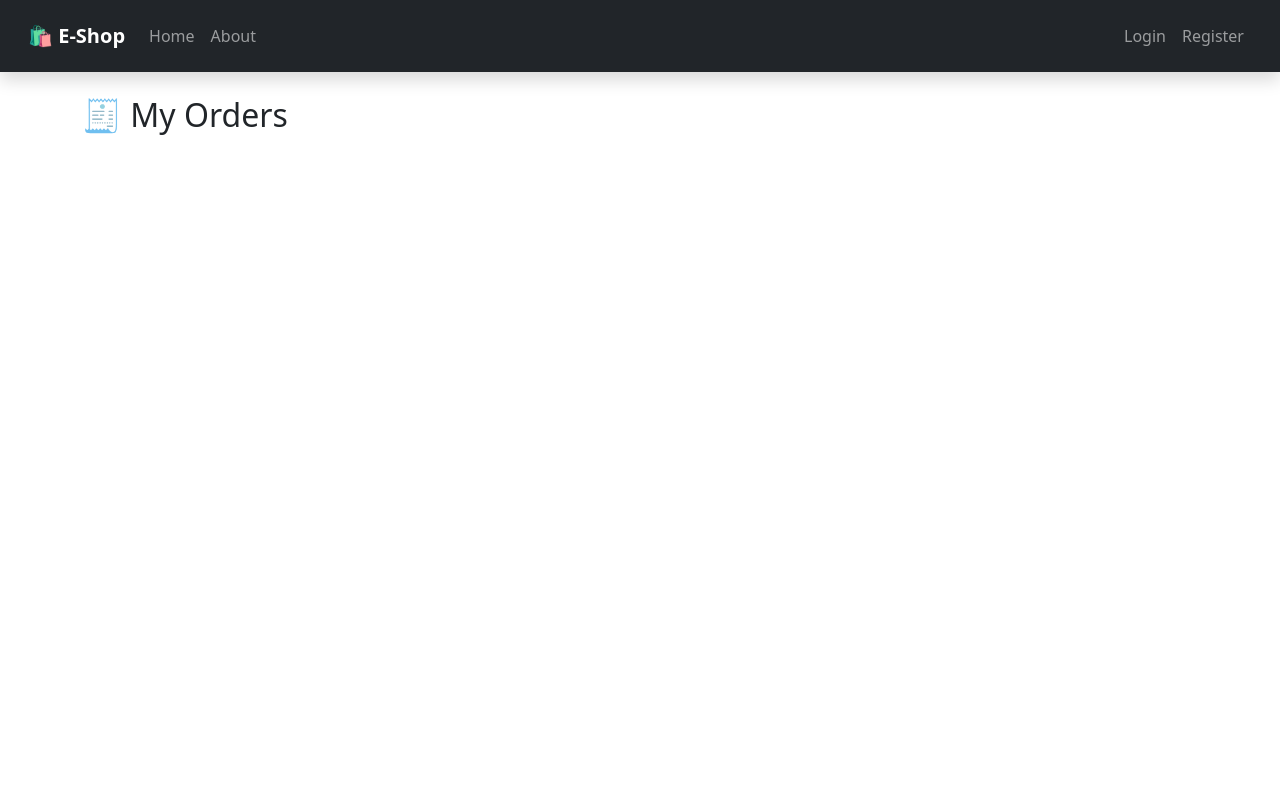
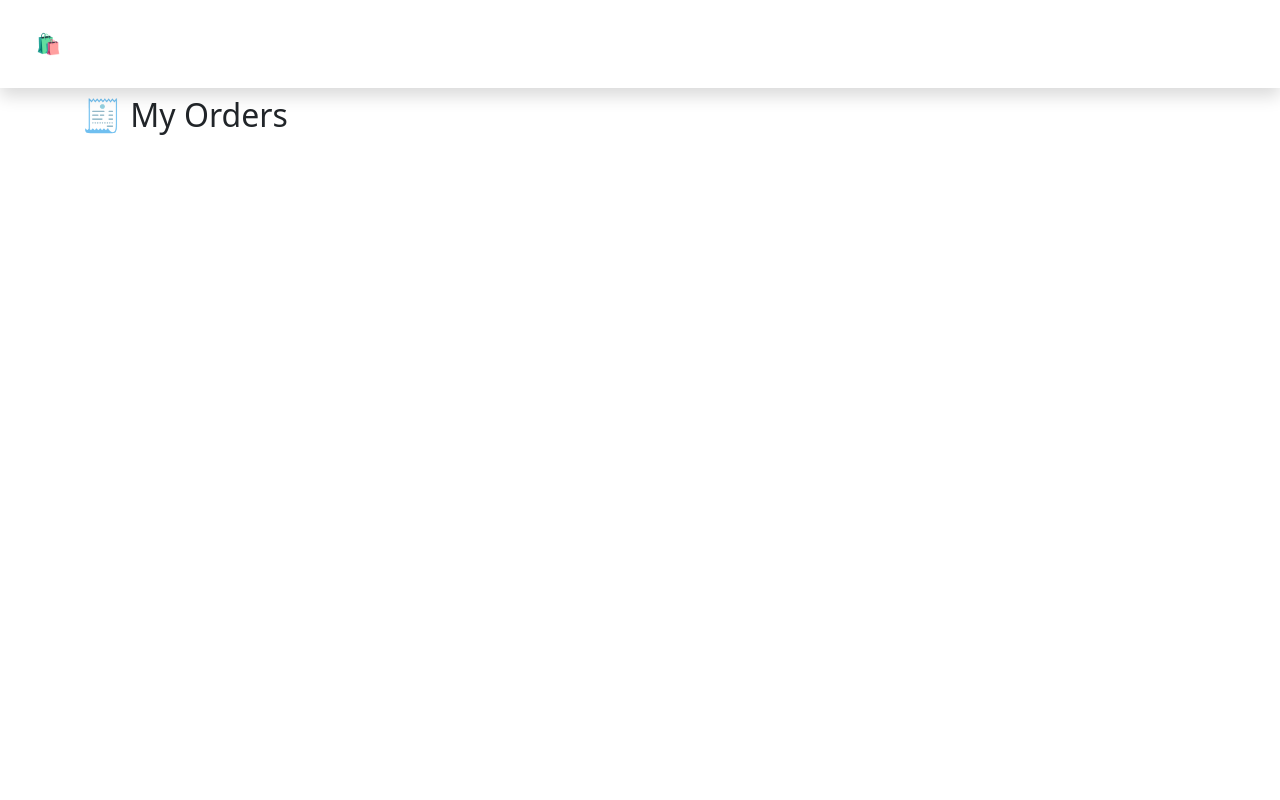
Before and after one commit to alihamza-doc/e_commerce, a React (Vite) app in the folder frontend/: page /my-orders in a window 1280 px wide. Shown: the top 800 px of the page. Built offline with nearby package versions, Linux system fonts and the light colour scheme.

Commit message:
Update Navbar.jsx

```diff
--- a/frontend/src/components/Navbar.jsx
+++ b/frontend/src/components/Navbar.jsx
@@ -32,7 +32,8 @@ export default function Navbar() {
   }, []);
 
   return (
-    <nav className="navbar navbar-expand-lg navbar-dark bg-dark shadow p-3 fixed-top">
+    <nav className="navbar navbar-expand-lg navbar-dark navbar-dark-blue shadow p-4 fixed-top "
+     >
       <div className="container-fluid">
         <Link className="navbar-brand fw-bold" to="/" onClick={closeNavbar}>
           🛍 E-Shop
```
